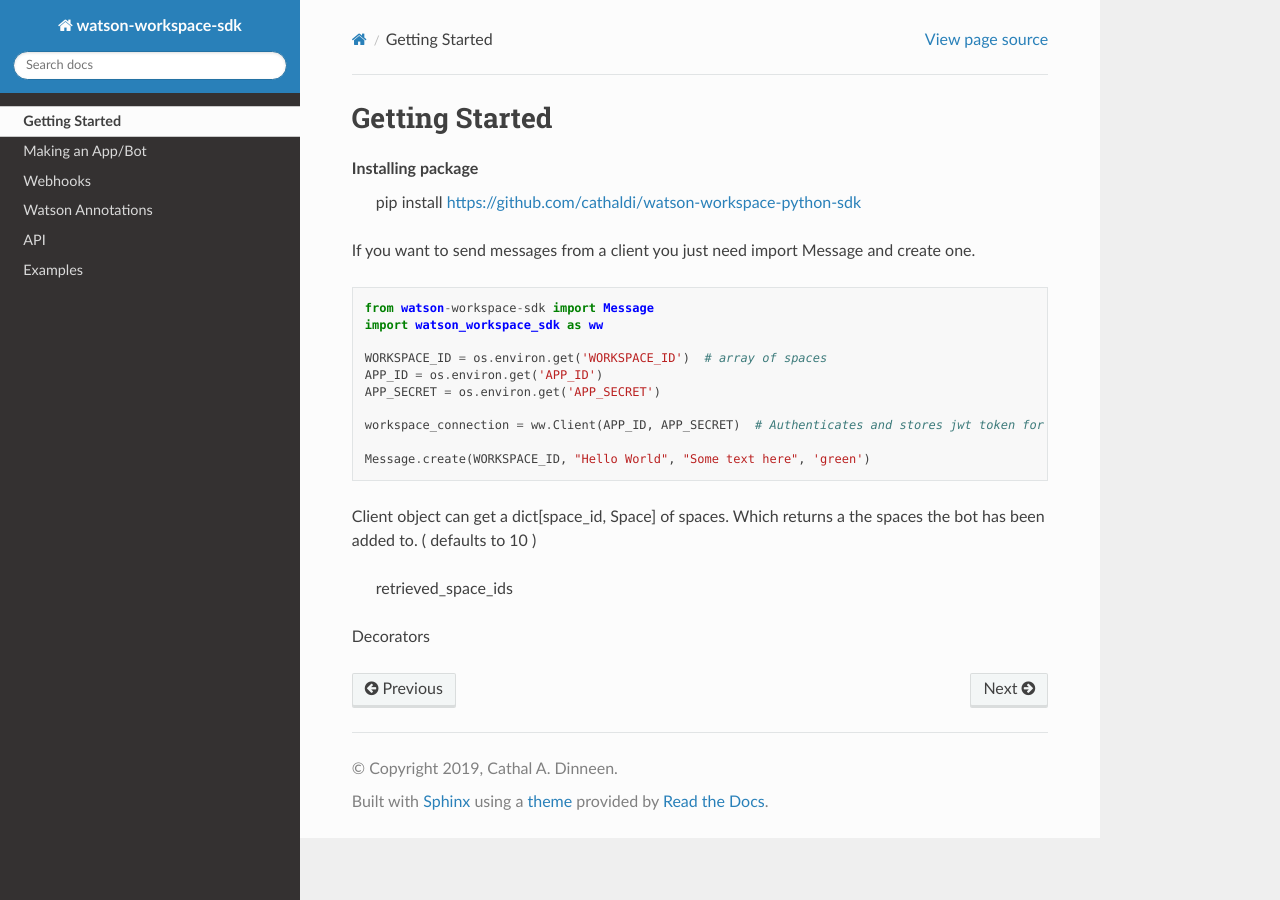
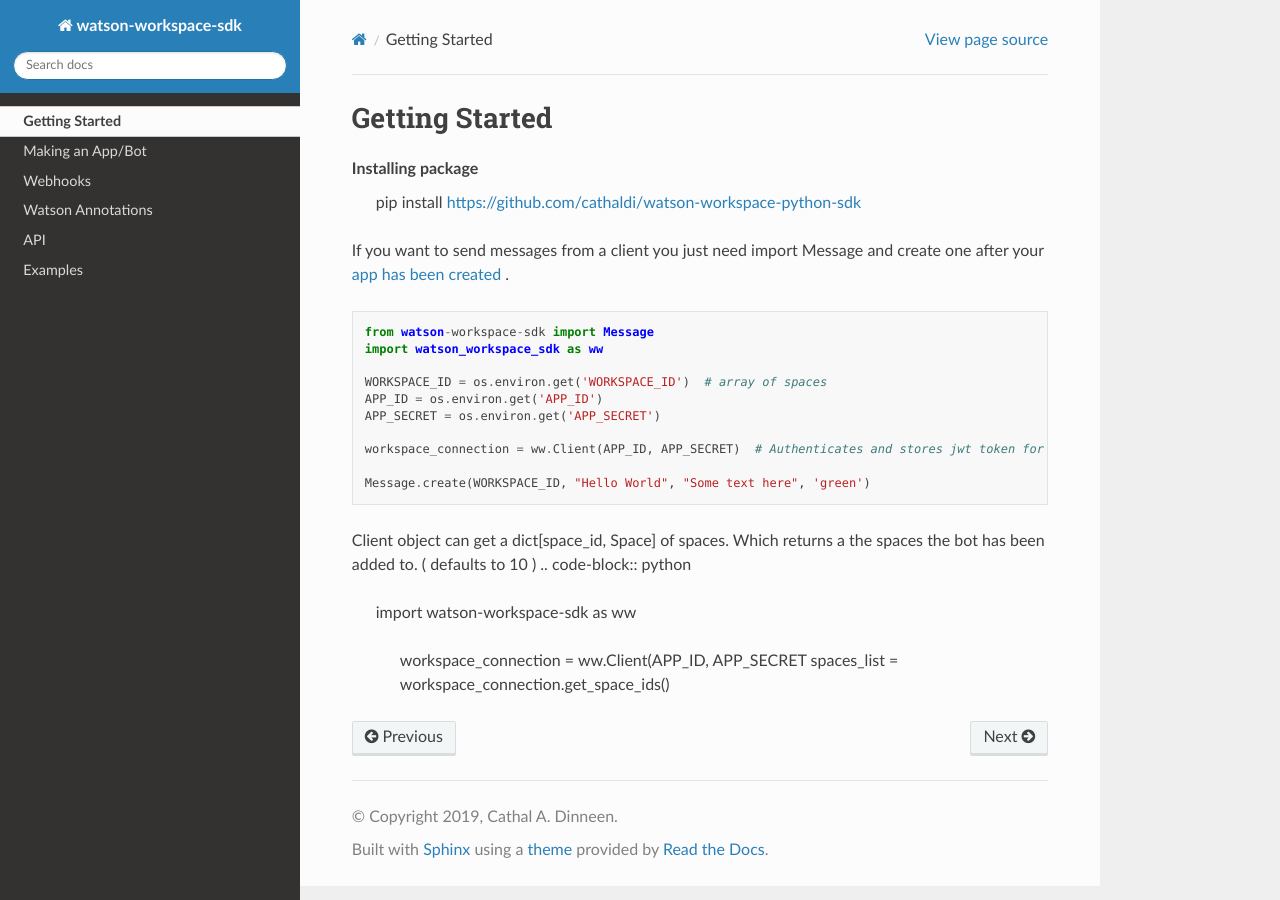
Before and after one commit to cathaldi/watson-workspace-python-sdk, a Sphinx documentation site: the page built from docs/getting_started.rst, in a window 1280 px wide. Built offline with Sphinx 7.4.7 and the Read the Docs theme 2.0.0, drawn with Linux system fonts in a browser that asks for light colours; pages that are not in the unit, such as notebooks, are missing from menus.

```diff
--- a/docs/getting_started.rst
+++ b/docs/getting_started.rst
@@ -4,7 +4,7 @@ Getting Started
 Installing package
     pip install https://github.com/cathaldi/watson-workspace-python-sdk
 
-If you want to send messages from a client you just need import Message and create one.
+If you want to send messages from a client you just need import Message and create one after your `app has been created <https://watson-workspace-python-sdk.readthedocs.io/en/latest/making_a_bot.html>`_ .
 
 .. code-block:: python
 
@@ -21,10 +21,9 @@ If you want to send messages from a client you just need import Message and crea
 
 
 Client object can get a dict[space_id, Space] of spaces. Which returns a the spaces the bot has been added to. ( defaults to 10 )
+.. code-block:: python
 
+    import watson-workspace-sdk as ww
 
-
-    retrieved_space_ids
-
-
-Decorators
+     workspace_connection = ww.Client(APP_ID, APP_SECRET
+     spaces_list = workspace_connection.get_space_ids()
--- a/docs/index.rst
+++ b/docs/index.rst
@@ -1,7 +1,3 @@
-.. watson-workspace-sdk documentation master file, created by
-   sphinx-quickstart on Sun Feb  3 00:20:07 2019.
-   You can adapt this file completely to your liking, but it should at least
-   contain the root `toctree` directive.
 
 Welcome to watson-workspace-sdk's documentation!
 ================================================
--- a/docs/webhooks.rst
+++ b/docs/webhooks.rst
@@ -22,7 +24,7 @@ There are a number of decorators to help handle events from Watson Workspace.
     Verify incoming requests originate from Watson Workspace. Requests are verified with through a provided webhook secret taken as a parameter.
 
 **@handle_verification**
-Handles verification messages from Watson Workspace when enabling a webhook and also every 5 minutes responding to Watson Workspace's periodic verification.
+    Handles verification messages from Watson Workspace when enabling a webhook and also every 5 minutes responding to Watson Workspace's periodic verification.
 
 Example
 -------------------
```
Also changed, not shown: other parts of docs/webhooks.rst (+2 -0 lines), README.md (+20 -7 lines), 2 other files.
